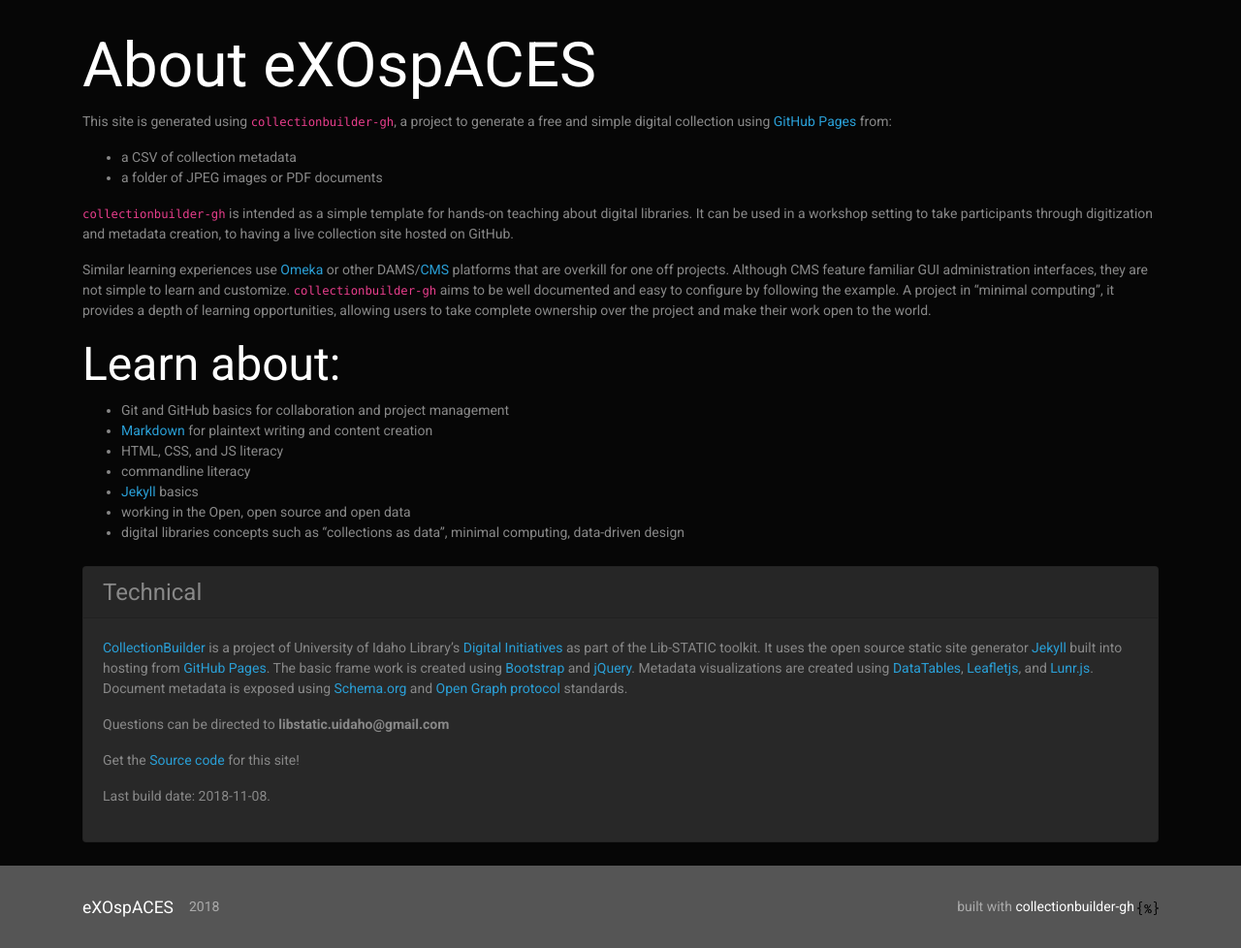
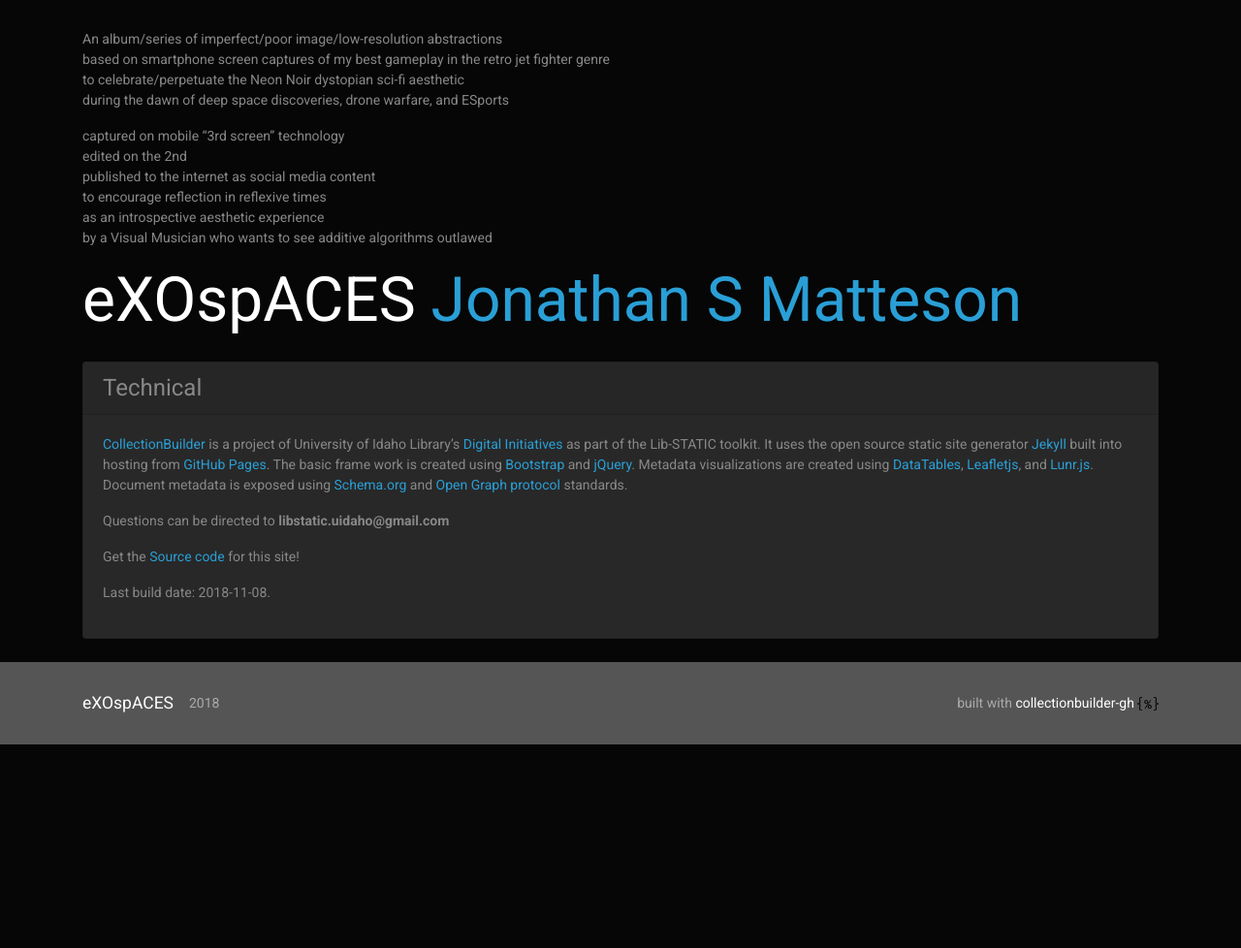
Before and after one commit to jsmatteson/eXOspACES, a Jekyll site: the page built from pages/about.md, in a window 1280 px wide. Shown: the part 321-1299 px from the top of the page at 97% size. Built offline with Jekyll 4.4.1, drawn with Linux system fonts in a browser that asks for light colours; after the commit the page ends 1089 px from its top, so only the background shows below that.

Commit message:
add  abstract

```diff
--- a/pages/about.md
+++ b/pages/about.md
@@ -8,29 +8,18 @@ featured-image: "https://img.youtube.com/vi/Zy5h4l9z87A/0.jpg"
 
 {% include index/jumbotron.html %}
 
-# About {{ site.title }}
+An album/series of imperfect/poor image/low-resolution abstractions<br>
+based on smartphone screen captures of my best gameplay in the retro jet fighter genre<br>
+to celebrate/perpetuate the Neon Noir dystopian sci-fi aesthetic<br>
+during the dawn of deep space discoveries, drone warfare, and ESports
 
-This site is generated using `collectionbuilder-gh`, a project to generate a free and simple digital collection using [GitHub Pages](https://pages.github.com/) from:
+captured on mobile "3rd screen" technology<br>
+edited on the 2nd<br>
+published to the internet as social media content<br>
+to encourage reflection in reflexive times<br>
+as an introspective aesthetic experience<br>
+by a Visual Musician who wants to see additive algorithms outlawed
 
-- a CSV of collection metadata
-- a folder of JPEG images or PDF documents
-
-`collectionbuilder-gh` is intended as a simple template for hands-on teaching about digital libraries.
-It can be used in a workshop setting to take participants through digitization and metadata creation, to having a live collection site hosted on GitHub.
-
-Similar learning experiences use [Omeka](https://omeka.org/) or other DAMS/[CMS](https://en.wikipedia.org/wiki/Content_management_system) platforms that are overkill for one off projects.
-Although CMS feature familiar GUI administration interfaces, they are not simple to learn and customize.
-`collectionbuilder-gh` aims to be well documented and easy to configure by following the example.
-A project in "minimal computing", it provides a depth of learning opportunities, allowing users to take complete ownership over the project and make their work open to the world.
-
-## Learn about:
-
-- Git and GitHub basics for collaboration and project management
-- [Markdown](https://guides.github.com/features/mastering-markdown/) for plaintext writing and content creation
-- HTML, CSS, and JS literacy
-- commandline literacy
-- [Jekyll](https://jekyllrb.com/) basics
-- working in the Open, open source and open data
-- digital libraries concepts such as "collections as data", minimal computing, data-driven design
+# {{ site.title }} [Jonathan S Matteson](http://jsmatteson.com)
 
 {% include credits.md %}
```
